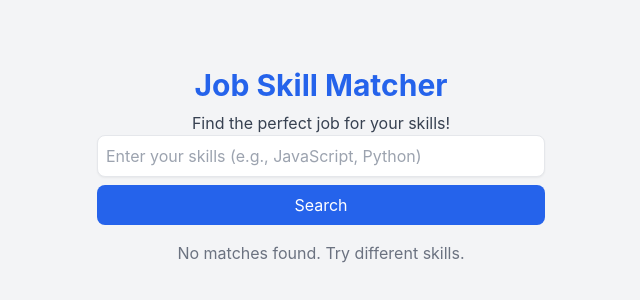
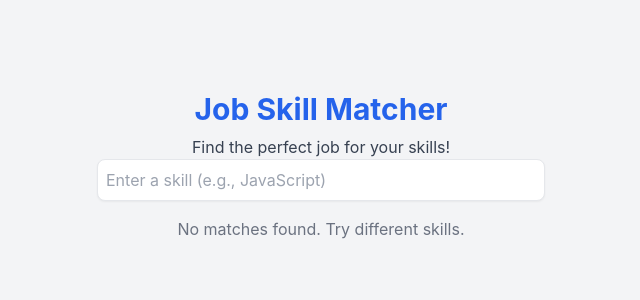
Before and after one commit to WilliamWangDev/Job-Skill-Matcher, a React (Create React App) app in the folder frontend/: page / in a window 1280 px wide. Shown: the part 234-534 px from the top of the page, without its empty margins (319-959 px from the left). Built offline with nearby package versions, Linux system fonts and the light colour scheme.

Commit message:
add auto-completion using Trie

```diff
--- a/frontend/src/App.jsx
+++ b/frontend/src/App.jsx
@@ -1,4 +1,6 @@
-import React, { useState } from "react";
+import React, { useState, useEffect } from "react";
+import Trie from "./utils/Trie";
+import skills from "./utils/skills";
 import SearchBar from "./components/SearchBar";
 import Results from "./components/Results";
 import { fetchMatchedJobs } from "./services/api";
@@ -10,14 +12,30 @@ function App() {
   // This way, I can define the behavior of the onSearch prop in the App component.
   // const handleSearch = (input) => {
   // console.log("User input:", input); // This will display the user input in the console for now as we haven't implemented the API request yet
+  const [trie, setTrie] = useState(null);
   const [results, setResults] = useState([]);
+  const [selectedSkills, setSelectedSkills] = useState([]);
   const [error, setError] = useState("");
 
-  const handleSearch = async (input) => {
+  // Initialize the Trie on component mount
+  useEffect(() => {
+    const trieInstance = new Trie();
+    skills.forEach((skill) => trieInstance.insert(skill));
+    setTrie(trieInstance);
+  }, []);
+
+  const handleSkillSelect = (skill) => {
+    // Add skill to selected skills if not already added
+    if (!selectedSkills.includes(skill)) {
+      setSelectedSkills([...selectedSkills, skill]);
+    }
+  };
+
+  const handleSearch = async () => {
     try {
-      setError(""); // Clear previous errors
-      const data = await fetchMatchedJobs(input);
-      setResults(data); // Update results with data from the backend
+      setError("");
+      const data = await fetchMatchedJobs(selectedSkills.join(", "));
+      setResults(data);
     } catch (err) {
       setError("Failed to fetch matched jobs. Please try again.");
     }
@@ -27,7 +45,25 @@ function App() {
     <div className="min-h-screen bg-gray-100 flex flex-col items-center justify-center p-4">
       <h1 className="text-3xl font-bold text-blue-600">Job Skill Matcher</h1>
       <p className="mt-2 text-gray-700">Find the perfect job for your skills!</p>
-      <SearchBar onSearch={handleSearch} />
+      <SearchBar trie={trie} onSkillSelect={handleSkillSelect} />
+      {selectedSkills.length > 0 && (
+        <div className="mt-4">
+          <h2 className="text-lg font-semibold">Selected Skills:</h2>
+          <ul className="mt-2">
+            {selectedSkills.map((skill, idx) => (
+              <li key={idx} className="inline-block bg-blue-100 text-blue-600 px-3 py-1 rounded-full m-1">
+                {skill}
+              </li>
+            ))}
+          </ul>
+          <button
+            onClick={handleSearch}
+            className="mt-4 bg-blue-600 text-white p-2 rounded-lg hover:bg-blue-700"
+          >
+            Search
+          </button>
+        </div>
+      )}
       {error && <p className="text-red-500 mt-4">{error}</p>}
       <Results results={results} />
     </div>
--- a/frontend/src/components/SearchBar.jsx
+++ b/frontend/src/components/SearchBar.jsx
@@ -1,34 +1,49 @@
 import React, { useState } from "react";
 
-function SearchBar({ onSearch }) {
+function SearchBar({ trie, onSkillSelect }) {
   const [input, setInput] = useState("");
+  const [suggestions, setSuggestions] = useState([]);
 
   const handleChange = (e) => {
-    setInput(e.target.value);
+    const value = e.target.value;
+    setInput(value);
+
+    // Search for auto-completions using the Trie
+    if (trie && value.trim()) {
+      setSuggestions(trie.search(value.trim()));
+    } else {
+      setSuggestions([]);
+    }
   };
 
-  const handleSearch = () => {
-    // Check if the onSearch prop is defined
-    if (onSearch) {
-      onSearch(input);
-    }
+  const handleSuggestionClick = (suggestion) => {
+    onSkillSelect(suggestion); // Add selected skill
+    setInput(""); // Clear input after selection
+    setSuggestions([]); // Clear suggestions
   };
 
   return (
     <div className="w-full max-w-md">
       <input
         type="text"
-        placeholder="Enter your skills (e.g., JavaScript, Python)"
+        placeholder="Enter a skill (e.g., JavaScript)"
         value={input}
         onChange={handleChange}
         className="w-full p-2 border rounded-lg shadow-sm focus:outline-none focus:ring focus:ring-blue-300"
       />
-      <button
-        onClick={handleSearch}
-        className="mt-2 w-full bg-blue-600 text-white p-2 rounded-lg hover:bg-blue-700"
-      >
-        Search
-      </button>
+      {suggestions.length > 0 && (
+        <ul className="border rounded-lg mt-2 p-2 bg-white shadow-md">
+          {suggestions.map((suggestion, idx) => (
+            <li
+              key={idx}
+              onClick={() => handleSuggestionClick(suggestion)}
+              className="p-1 hover:bg-gray-200 cursor-pointer"
+            >
+              {suggestion}
+            </li>
+          ))}
+        </ul>
+      )}
     </div>
   );
 }
--- /dev/null
+++ b/frontend/src/utils/Trie.js
@@ -0,0 +1,50 @@
+class TrieNode {
+        constructor() {
+          this.children = {};
+          this.isEndOfWord = false;
+        }
+      }
+
+      class Trie {
+        constructor() {
+          this.root = new TrieNode();
+        }
+
+        // Insert a word into the Trie
+        insert(word) {
+          let node = this.root;
+          for (const char of word.toLowerCase()) {
+            if (!node.children[char]) {
+              node.children[char] = new TrieNode();
+            }
+            node = node.children[char];
+          }
+          node.isEndOfWord = true;
+        }
+
+        // Search for all words with a given prefix
+        search(prefix) {
+          let node = this.root;
+          for (const char of prefix.toLowerCase()) {
+            if (!node.children[char]) {
+              return []; // No matches
+            }
+            node = node.children[char];
+          }
+          return this._getAllWordsFromNode(node, prefix);
+        }
+
+        // Helper function to collect all words from a given Trie node
+        _getAllWordsFromNode(node, prefix) {
+          const words = [];
+          if (node.isEndOfWord) {
+            words.push(prefix);
+          }
+          for (const char in node.children) {
+            words.push(...this._getAllWordsFromNode(node.children[char], prefix + char));
+          }
+          return words;
+        }
+      }
+
+      export default Trie;
--- /dev/null
+++ b/frontend/src/utils/skills.js
@@ -0,0 +1,14 @@
+const skills = [
+  "JavaScript",
+  "Java",
+  "Python",
+  "React",
+  "HTML",
+  "CSS",
+  "SQL",
+  "Node.js",
+  "TypeScript",
+  "Redux",
+];
+
+export default skills;
```
